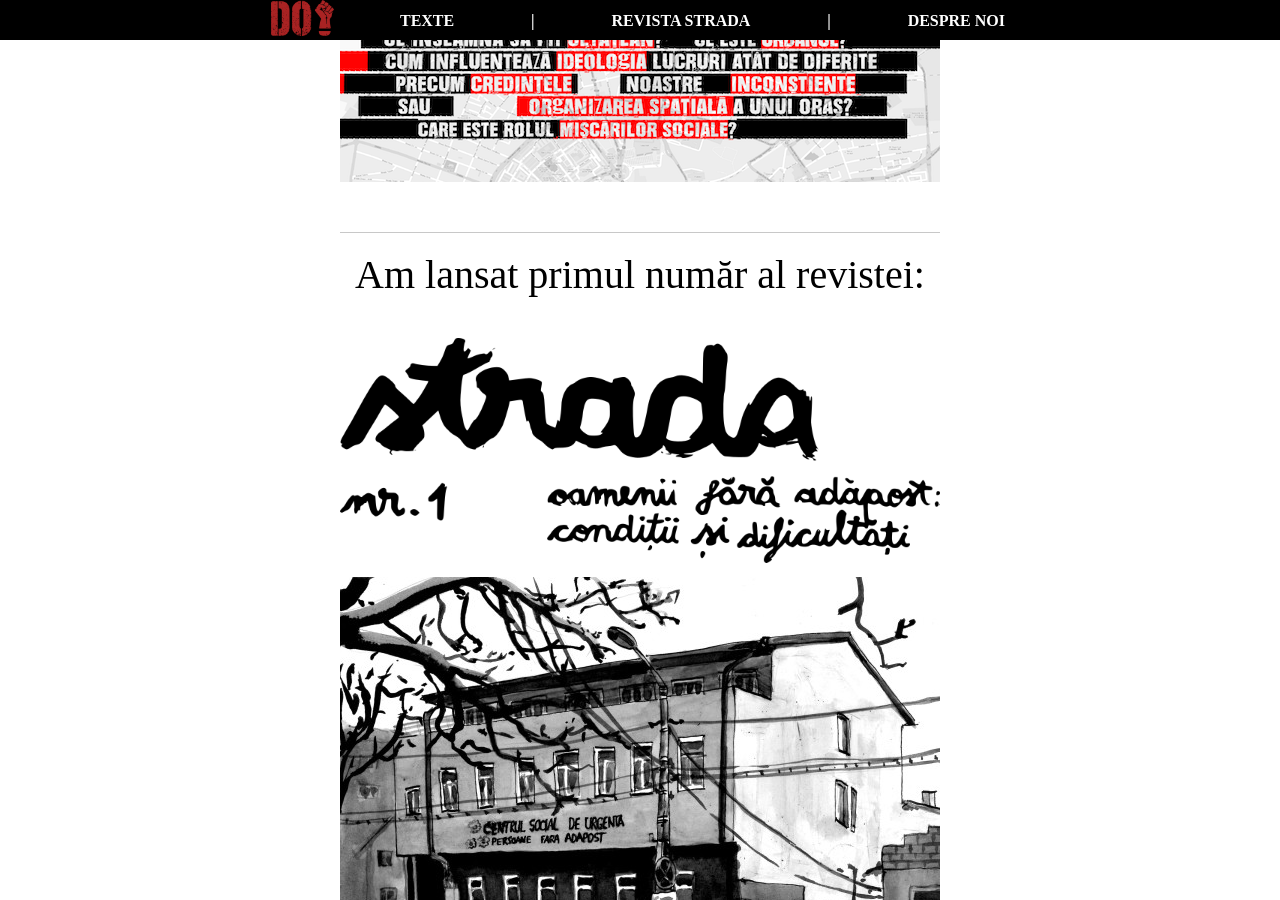
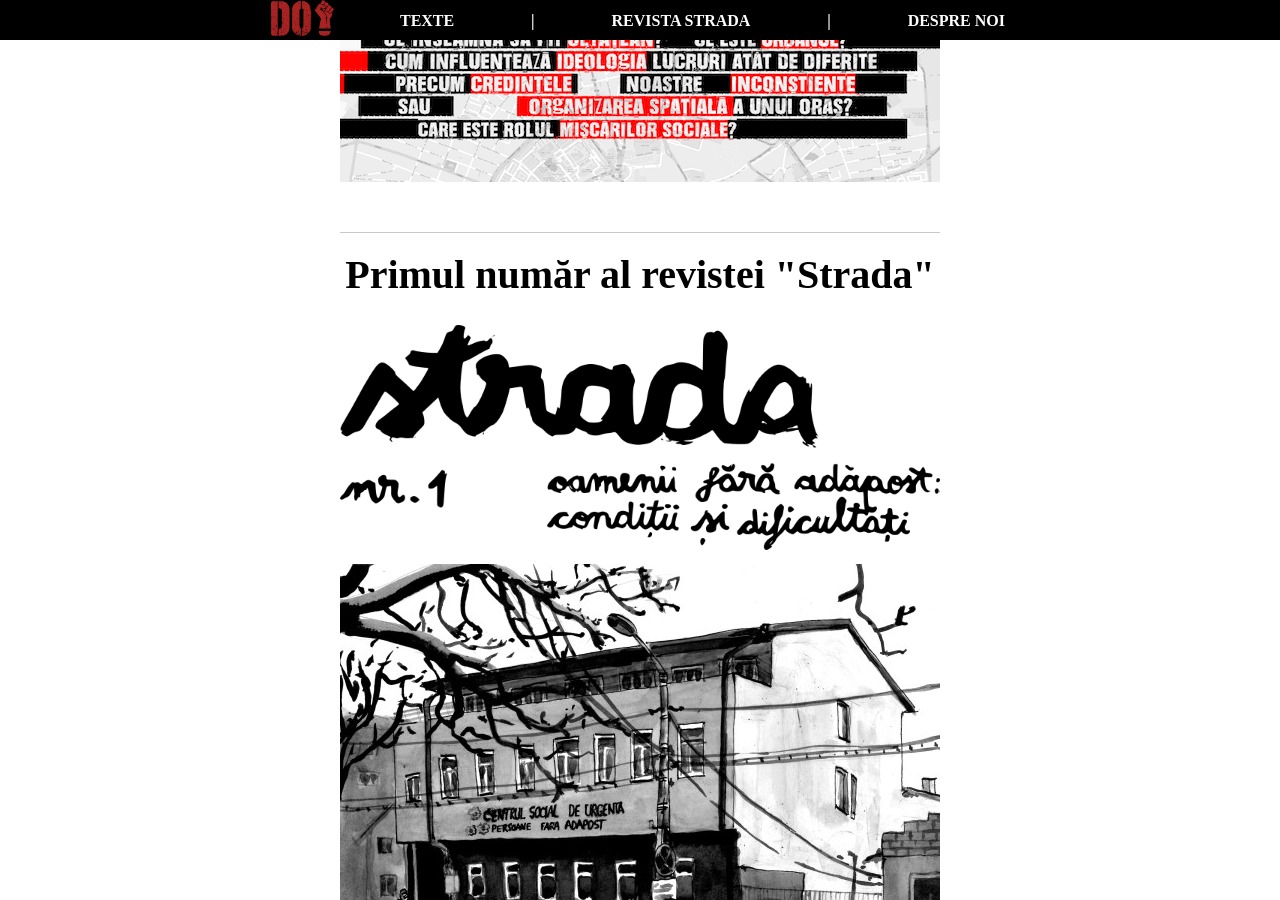
Before and after one commit to dreptul-la-oras/dreptul-la-oras.github.io, a Jekyll site: the page built from pages/homepage.md, in a window 1280 px wide and 900 px high, scrolled down 488 px. Built offline with Jekyll 4.4.1, drawn with Linux system fonts in a browser that asks for light colours.

Commit message:
Make fonts consistent on the 1st page

```diff
--- a/_includes/latest_strada.html
+++ b/_includes/latest_strada.html
@@ -1,7 +1,5 @@
 <div class="latest-strada">
-  <p>
-    Am lansat primul număr al revistei:
-  </p>
+  <h1>Primul număr al revistei "Strada"</h1>
   <a href="{{ site.url }}/strada.html" title="spre pagina revistei Strada">
         <img src="{{ site.url }}{{ site.path_img }}/strada/issue_01/strada_01_title.png">
   </a>
--- a/assets/css/strada_latest.css
+++ b/assets/css/strada_latest.css
@@ -8,7 +8,7 @@
     padding-bottom: 1vh;
 }
 
-.latest-strada p {
+.latest-strada h1 {
     font-size: var(--font-title-standalone);
     margin-top: 0;
     text-align: center;
```
